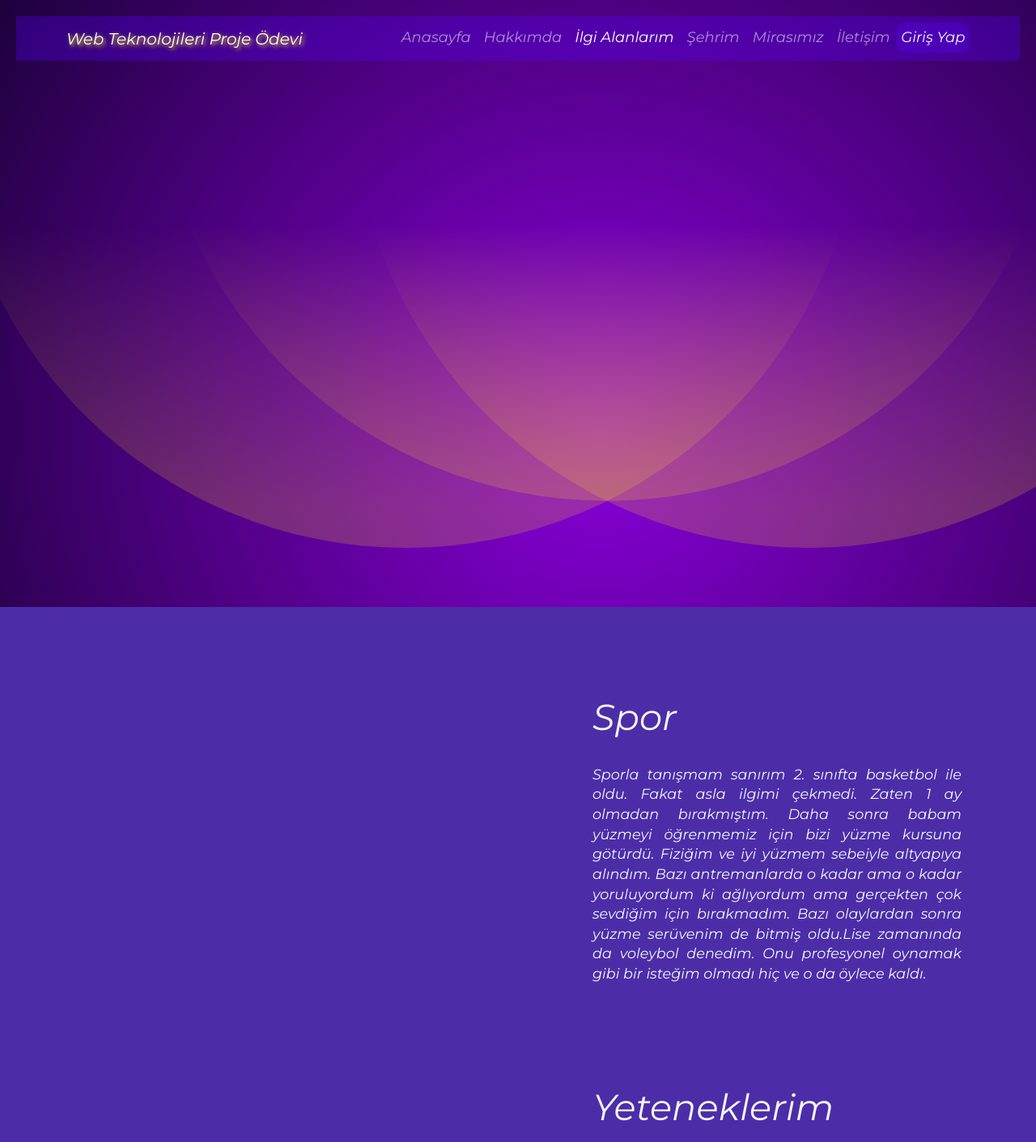
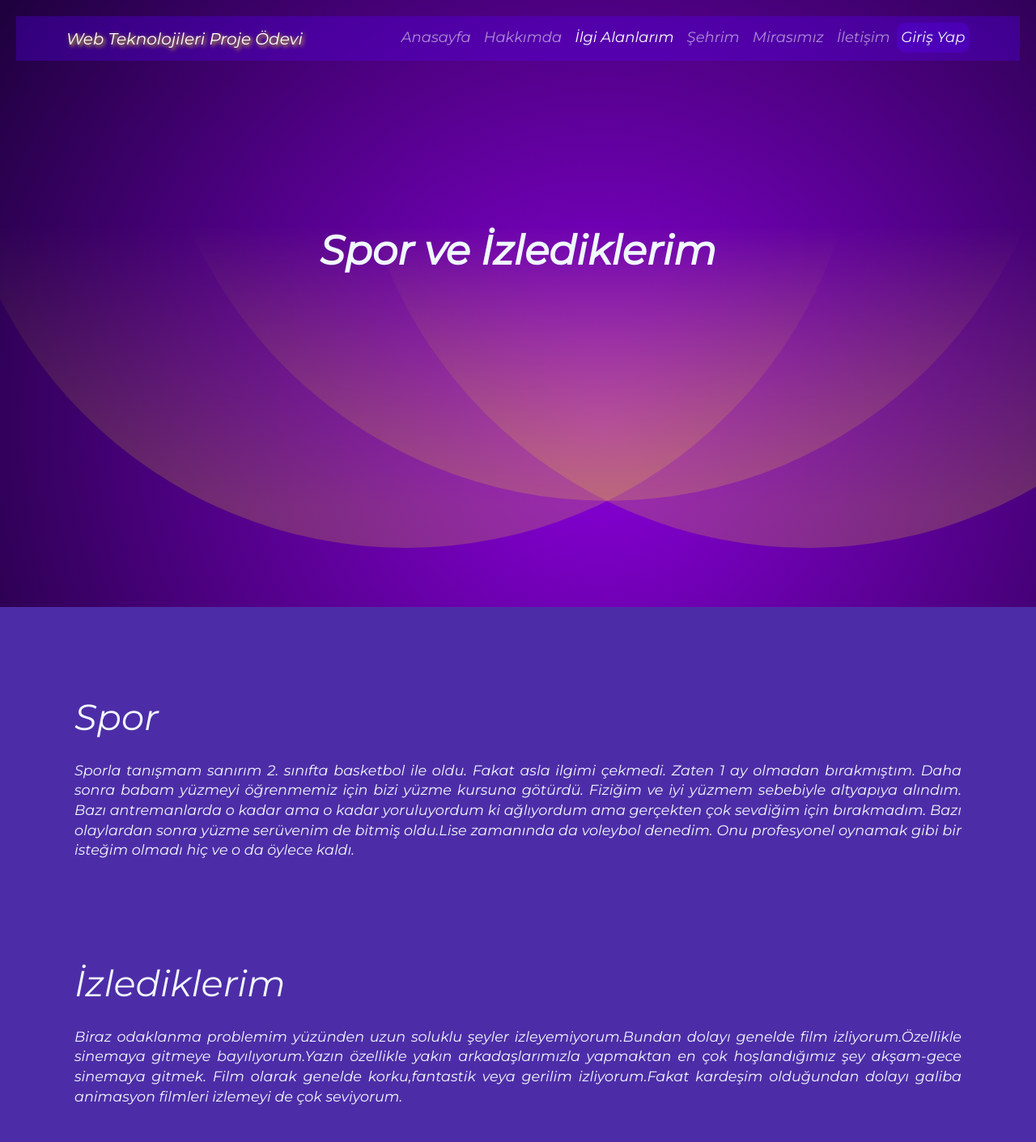
Before and after one commit to feyzaozdmir/Web-Teknolojileri, a PHP site: page /favthings.html in a window 1280 px wide. Shown: the top 1411 px of the page at 81% size. Run offline with PHP 8.4, Linux system fonts and the light colour scheme.

Commit message:
ilgi alanlarım

```diff
--- a/Proje/fav.css
+++ b/Proje/fav.css
@@ -73,18 +73,42 @@ a:hover + .line {
     background-color: rgba(89, 0, 255, 0.808);
     color: aliceblue;
 }
-.column-right .section-title{
+.heading {
+    font-size: 50px;
+    font-weight: bold;
+    line-height: 1.4;
+    text-align: center;
+    color: aliceblue;
+    margin-top: 180px;
+    margin-bottom: 8px;
+    min-height: 100px;
+}
+.metin .section-title{
     margin-top: 30px;
     padding: 5rem 2rem 0rem 5rem;
     font-size: 2.8rem;
     color: aliceblue;
     font-weight: 500;
 }
-.column-right .paragraph{
-    margin-top: 15px;
+.metin .paragraph{
+    margin-top: 10px;
     padding: 1rem 5rem 1rem 5rem ;
     font-size: 1.1rem;
     color: aliceblue;
     line-height: 1.4;
     text-align: justify;
 }
+.col .player1{
+    margin-top: 40px;
+    padding: 1rem 6rem 2rem 6rem ;
+}
+.col .paragraph{
+    padding: 1rem 7rem 2rem 6rem ;
+    font-size: 1rem;
+    color: aliceblue;
+    line-height: 1.3;
+}
+.col .player2{
+    margin-top: 40px;
+    padding: 1rem 6rem 2rem 6rem ;
+}
--- a/Proje/favthings.html
+++ b/Proje/favthings.html
@@ -18,6 +18,7 @@
 
     <title>G201210402</title>
 </head>
+
 <body>
     <div class="header-background">
         <div id="nav" class="sticky-nav">
@@ -64,41 +65,62 @@
                 </div>
             </nav>
         </div>
+        <h1 class="heading">Spor ve İzlediklerim</h1>
     </div>
 
     <div class="container-fluid" id="favv">
         <div class="row">
-            <div class="col-xs-12 col-sm-6 col-lg-6 column-left">
-
-            </div>
-            <div class="col-xs-12 col-sm-6 col-lg-6 column-right">
+            <div class="metin">
                 <h1 class="section-title">Spor</h1>
                 <p class="paragraph">
                     Sporla tanışmam sanırım 2. sınıfta basketbol ile oldu. Fakat asla ilgimi
                     çekmedi. Zaten 1 ay olmadan bırakmıştım. Daha sonra babam yüzmeyi öğrenmemiz
-                    için bizi yüzme kursuna götürdü. Fiziğim ve iyi yüzmem sebeiyle altyapıya
+                    için bizi yüzme kursuna götürdü. Fiziğim ve iyi yüzmem sebebiyle altyapıya
                     alındım. Bazı antremanlarda o kadar ama o kadar yoruluyordum ki ağlıyordum ama
                     gerçekten çok sevdiğim için bırakmadım. Bazı olaylardan sonra yüzme serüvenim de
                     bitmiş oldu.Lise zamanında da voleybol denedim. Onu profesyonel oynamak gibi
                     bir isteğim olmadı hiç ve o da öylece kaldı.
                 </p>
-                <h1 class="section-title">Yeteneklerim</h1>
+                <h1 class="section-title">İzlediklerim</h1>
                 <p class="paragraph">
-                    Aslında başka herhangi bir şeye yeteneğim var mı bilmiyorum. Çok fazla bir şey
-                    denemedim. Bu yeteneğimi keşfetmem de okullardaki resim dersinde oldu. Hocam
-                    güzel çizdiğimi, tekniğimi geliştirirsem daha iyi şeyler çizebileceğimi
-                    söylemişti. Ben lise hayatıma kadar resim dersinde herkese yardım eden
-                    biri oldum. Hatta bir ödev için Osman Hamdi Bey'in eseri olan "Kaplumbağa
-                    Terbiyecisi" ni çizmiştim. İlerleyen zamanlarda öylesine yaptığım bir
-                    etkinlik oldu sadece bu yüzden de gitgide köreldim.
+                    Biraz odaklanma problemim yüzünden uzun soluklu şeyler izleyemiyorum.Bundan dolayı
+                    genelde film izliyorum.Özellikle sinemaya gitmeye bayılıyorum.Yazın özellikle
+                    yakın arkadaşlarımızla yapmaktan en çok hoşlandığımız şey akşam-gece sinemaya gitmek.
+                    Film olarak genelde korku,fantastik veya gerilim izliyorum.Fakat kardeşim olduğundan dolayı
+                    galiba animasyon filmleri izlemeyi de çok seviyorum.
                 </p>
             </div>
+
+        </div>
+    </div>
+    <div class="container-fluid">
+        <div class="row">
+                <div class="col">
+                    <div class="player1">
+                        <iframe width="460" height="300"  src="https://www.youtube.com/embed/4SL1iyXJpWM?start=29"
+                                title="YouTube video player" frameborder="0"
+                                allow="accelerometer; autoplay; clipboard-write; encrypted-media; gyroscope; picture-in-picture"
+                                allowfullscreen>
+                    </iframe>
+                    </div>
+                     <p class="paragraph">=Türkiye Yüzme Federasyonun bir videosu=</p>
+                </div>
+                <div class="col">
+                    <div class="player2">
+                        <iframe width="460" height="300" src="https://www.youtube.com/embed/SbXIj2T-_uk"
+                            title="YouTube video player" frameborder="0"
+                            allow="accelerometer; autoplay; clipboard-write; encrypted-media; gyroscope; picture-in-picture"
+                            allowfullscreen>
+                        </iframe>
+                    </div>
+                    <p class="paragraph">=En sevdiğim filmlerden bir tanesi=</p>
+                </div>
         </div>
     </div>
 
 
+
     <script src="https://cdn.jsdelivr.net/npm/bootstrap@5.0.0-beta3/dist/js/bootstrap.bundle.min.js"
-    integrity="sha384-JEW9xMcG8R+pH31jmWH6WWP0WintQrMb4s7ZOdauHnUtxwoG2vI5DkLtS3qm9Ekf"
-    crossorigin="anonymous">
-</script>
+        integrity="sha384-JEW9xMcG8R+pH31jmWH6WWP0WintQrMb4s7ZOdauHnUtxwoG2vI5DkLtS3qm9Ekf" crossorigin="anonymous">
+        </script>
 </body>
```
